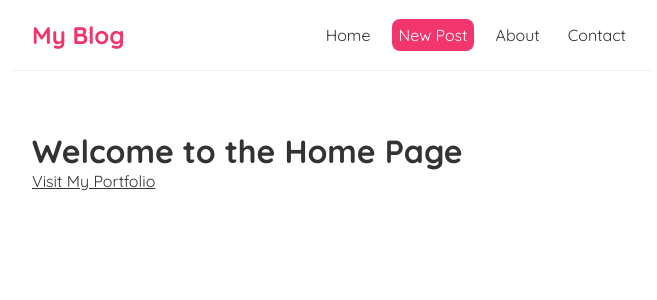
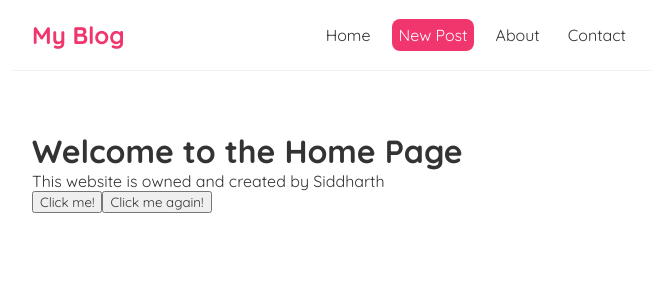
Before and after one commit to Siddharth-Pushkar/automated-news-blog, a React (Create React App) app: page / in a window 1280 px wide. Shown: the top 300 px of the page, without its empty margins (308-965 px from the left). Built offline with nearby package versions, Linux system fonts and the light colour scheme.

Commit message:
some more changes

```diff
--- a/src/App.js
+++ b/src/App.js
@@ -2,7 +2,7 @@ import Navbar from './Navbar';
 import Home from './Home';
 
 function App() {
-  const links = "https://siddharthpushportfolio.netlify.app"; // This is a string that contains a link to a website
+
 
 
   return (
@@ -11,12 +11,6 @@ function App() {
       <div className="content">
         <Home />
 
-
-        <a href={links} target="_blank" rel="noopener noreferrer">
-          Visit My Portfolio
-        </a>
-
-
       </div>
     </div>
   );
--- a/src/Home.js
+++ b/src/Home.js
@@ -1,9 +1,38 @@
+import { useState } from "react";
+
+
 const Home = () => {
+
+    // if you want to changes the value of a variable, you can use something called state. State is a way to store data in a component that can change over time. You can use the useState hook to create state variables in a functional component. For example, you can create a state variable called "count" and a function to update it like this:
+    // useState is a hook that allows you to add state to functional components. It returns an array with two elements: the current state value and a function to update it. You can use array destructuring to assign these values to variables. For example, you can create a state variable called "count" and a function to update it like this:
+
+    const [name , setName] = useState("Siddharth"); // This is a state variable that contains a string
+
+    // name is the current value of the state variable, and setName is a function that can be used to update the value of name. When you call setName with a new value, React will re-render the component with the new value of name.
+
+    // now we can set a button that once clicked, will change the value of name to something else.
+
+    // const links = "https://siddharthpushportfolio.netlify.app"; // This is a string that contains a link to a website
+
+    const handelClick = () => {
+
+        setName("Siddharth Pushkar"); // This will change the value of name to "Siddharth Pushkar"
+
+    }
+
+    const handelClickAgain = (name) => {
+        console.log("Clicked by " + name);
+        setName("Siddharth"); // This will change the value of name to "Siddharth Pushkar"
+    }
 
     return (
         <div className="home">
             <h1>Welcome to the Home Page</h1>
-            {/* <p>The number of likes we have on this website is {likes}.</p> */}
+
+            <p>This website is owned and created by { name }</p>
+            <button onClick={handelClick}>Click me!</button>
+            <button onClick={() => handelClickAgain("Siddharth")}>Click me again!</button>
+            {/* Here we have the second button inside an anonymous function so it doesn't execute immediately */}
         </div>
      );
 }
```
Also changed, not shown: src/Home2.js (added, +17 -0 lines).
